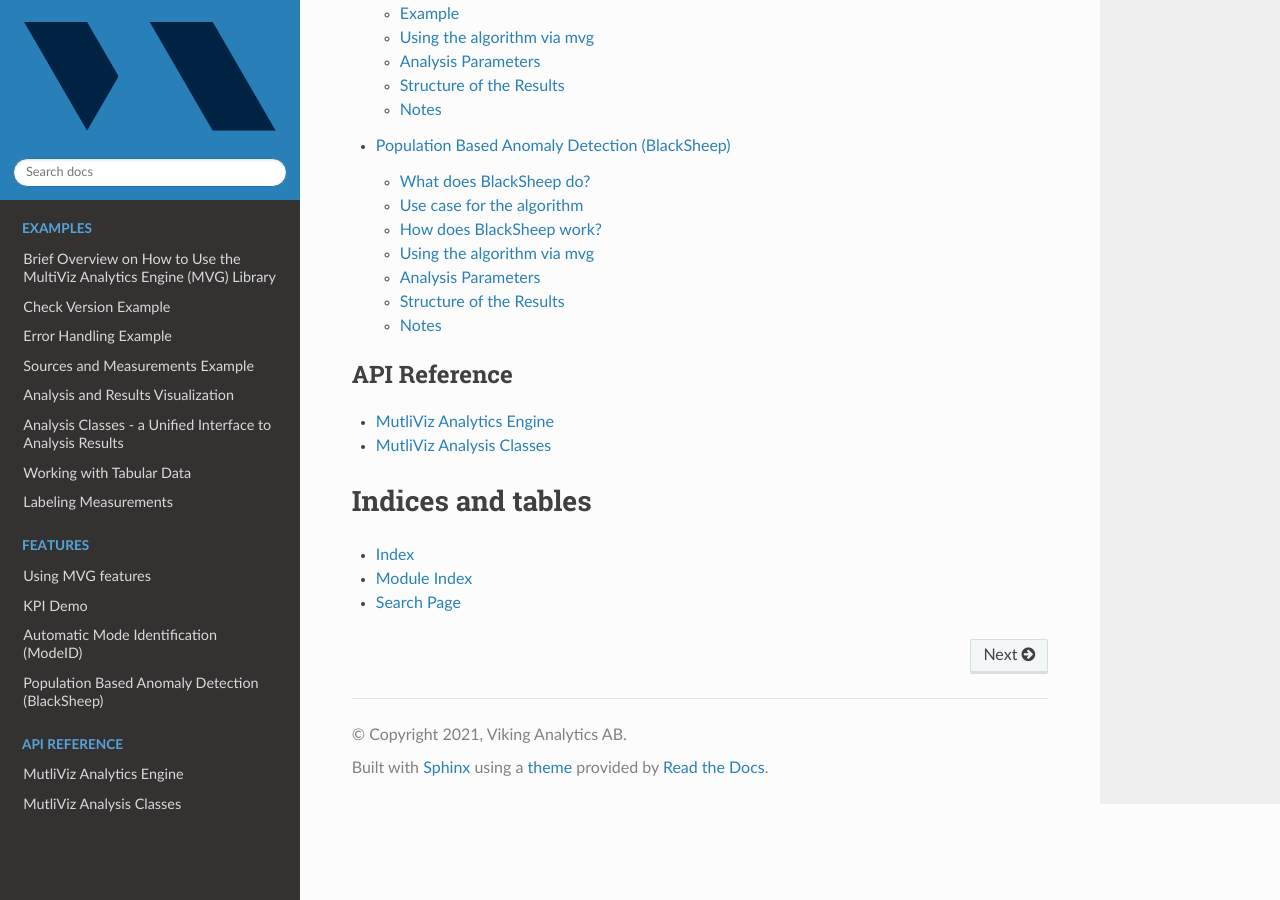
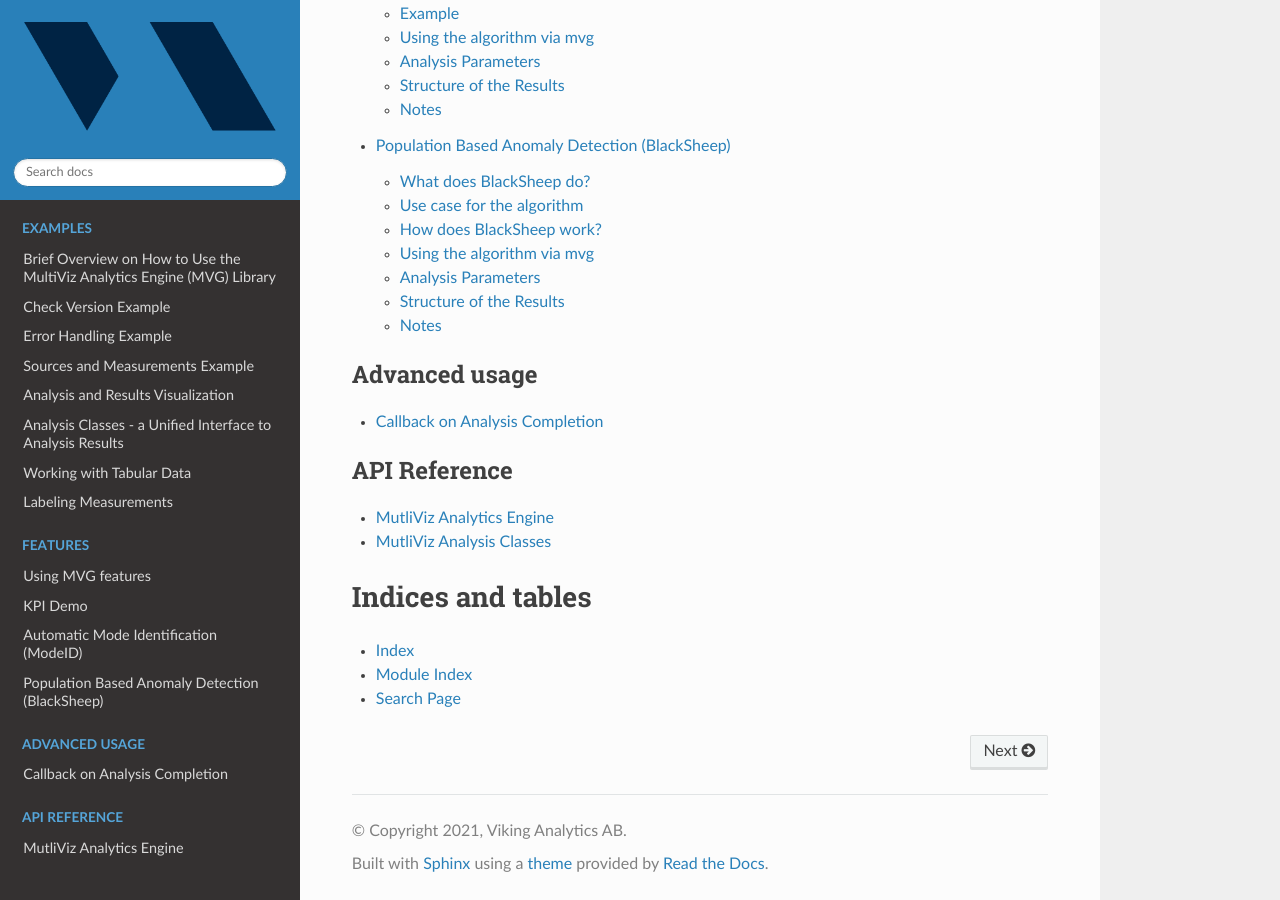
Before and after one commit to vikinganalytics/mvg, a Sphinx documentation site: the page built from docs/source/index.rst, in a window 1280 px wide and 900 px high, scrolled down 3870 px. Built offline with Sphinx 7.4.7 and the Read the Docs theme 2.0.0, drawn with Linux system fonts in a browser that asks for light colours.

Commit message:
Added page about API callback

```diff
--- a/docs/source/index.rst
+++ b/docs/source/index.rst
@@ -31,6 +31,12 @@
 
 .. toctree::
    :maxdepth: 2
+   :caption: Advanced usage
+
+   content/advanced/callback
+
+.. toctree::
+   :maxdepth: 2
    :caption: API Reference
 
    content/api_reference/mvg
```
Also changed, not shown: docs/source/content/advanced/callback.md (added, +5 -0 lines).
